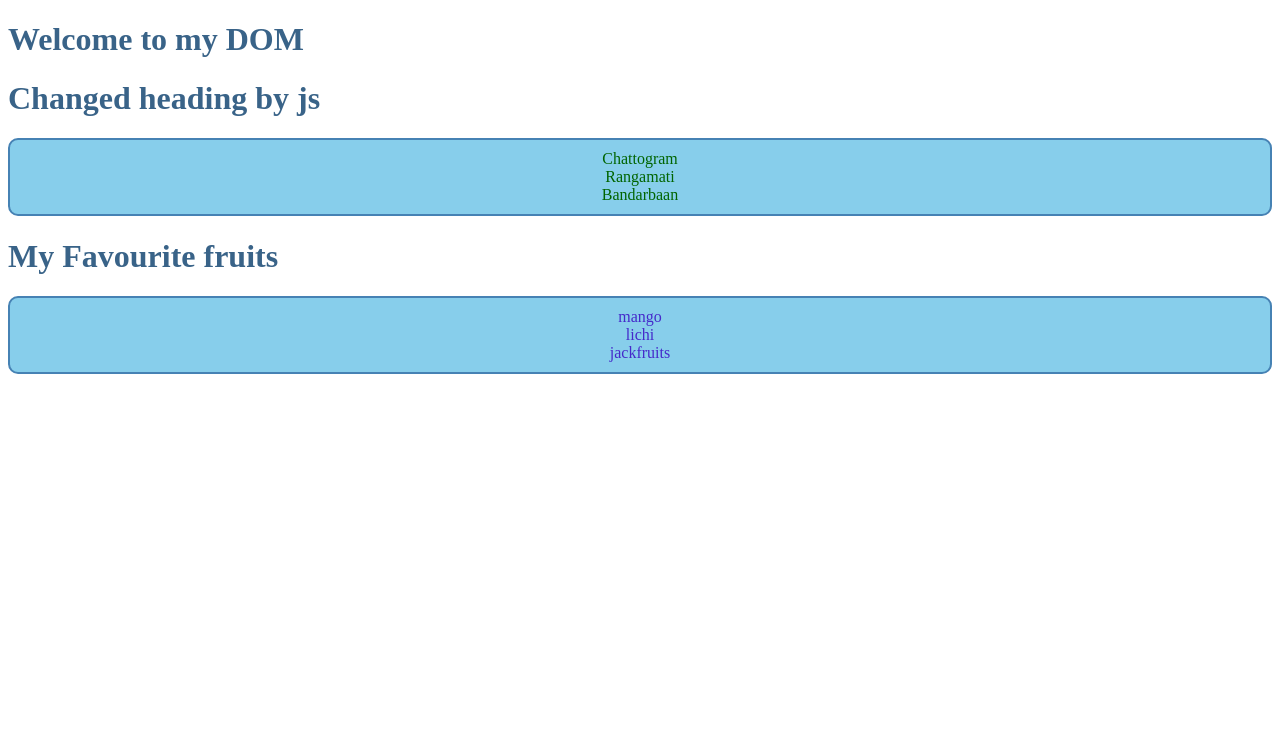
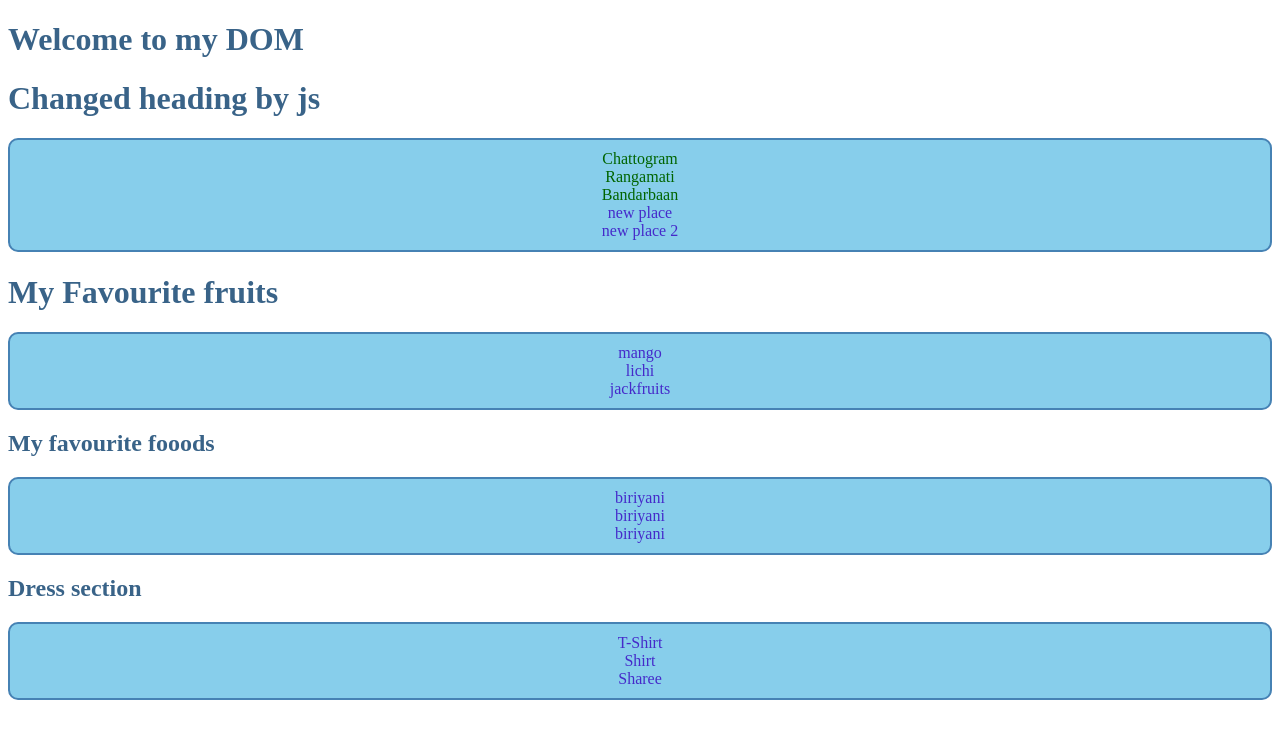
Before and after one commit to tahmina-nishu/Module-24, a plain HTML site: page index.html in a window 1280 px wide. Drawn offline with Linux system fonts and the light colour scheme.

Commit message:
complete

```diff
--- a/index.html
+++ b/index.html
@@ -20,22 +20,20 @@
     <header>
         <h1>Welcome to my DOM</h1>
     </header>
-    <main>
-        <h1 id="heading">My favourite places</h1>
-        <ul>
+    <main id="main-container">
+        <h1 id="heading" class="place places">My favourite places</h1>
+        <ul id="container">
             <li class="list">Chattogram</li>
             <li class="list">Rangamati</li>
             <li class="list">Bandarbaan</li>
         </ul>
-        <h1 id="heading2 fruits-title">My Favourite fruits</h1>
+        <h1 id="heading2">My Favourite fruits</h1>
         <ul class="fruits">
             <li>mango</li>
             <li>lichi</li>
             <li>jackfruits</li>
         </ul>
     </main>
-
-<script src="js/style.js"></script>
 
 <script>
     // ---- Change inner text by js ----
@@ -73,7 +71,62 @@
             console.log(place.innerText);
         }
 
+    //ki ki style apply krchi
+    document.getElementById('heading').style // evabe likhe console e enter dile asbe
+
 </script>
+
+<script>
+    // get attribute --> er jonno first e ekta variable er moddhe rakhte hobe
+    const title = document.getElementById('heading');
+    console.log(title.getAttribute('id')); //heading e jei id ache ta print krbe
+    console.log(title.getAttribute('class'));  //heading er class gulo print korbe
+    console.log(title.classList);  //heading er classlist gulo array akare dibe
+
+    // add class
+    title.classList.add('newClass');
+    console.log(title.classList);
+
+    //remove class
+    title.classList.remove('place');
+    console.log(title.classList);
+
+</script>
+
+<script>
+    //Childnode
+    const placesContainer = document.getElementById('container');
+    console.log(placesContainer);
+    console.log(placesContainer.childNodes);
+    console.log(placesContainer.childNodes[0]);  //0 index er child k dekhabe
+
+    //adding a paragrapg tag
+    const newElement = document.createElement('p');
+    console.log(newElement);
+
+    //adding a span tag
+    const newElement2 = document.createElement('span');
+    console.log(newElement2);
+
+    //adding a div tag
+    const newElement3 = document.createElement('div');
+    console.log(newElement3);
+
+    //adding a new list
+    const li = document.createElement('li');
+    li.innerText = 'new place';
+    console.log(li);
+
+    const placesUL = document.getElementById('container');
+    console.log(placesUL);
+    placesUL.appendChild(li);   //new list push korbe ul e
+    console.log(placesUL);
+
+    console.log(placesUL.parentNode);   //ul er parent node k dekhabe`
+</script>
+
+<script src="js/append.js"></script>
+<script src="js/style.js"></script>
 
 </body>
 </html>
--- /dev/null
+++ b/js/append.js
@@ -0,0 +1,43 @@
+//adding new element
+const placesList = document.getElementById('container');    //where to add
+const newList = document.createElement('li');   // where to be added
+newList.innerText = 'new place 2';   //what to be added
+placesList.appendChild(newList);    //push the element
+
+//adding a new section jekhane ekta list ad hobe
+const sectionContainer = document.getElementById('main-container');
+console.log(sectionContainer);
+
+const newSection = document.createElement('section');
+const h1 = document.createElement('h1');
+h1.innerText = 'My favourite fooods';
+newSection.appendChild(h1);
+sectionContainer.appendChild(newSection);
+
+const ul = document.createElement('ul');
+const li1 = document.createElement('li');
+li1.innerText = 'biriyani';
+ul.appendChild(li1);
+
+const li2 = document.createElement('li');
+li2.innerText = 'biriyani';
+ul.appendChild(li2);
+
+const li3 = document.createElement('li');
+li3.innerText = 'biriyani';
+ul.appendChild(li3);
+
+newSection.appendChild(ul);
+
+//adding a new section in another easy way
+const sectionDresses = document.createElement('section');
+sectionDresses.innerHTML = `
+<h1> Dress section </h1>
+<ul>
+    <li> T-Shirt </li>
+    <li> Shirt </li>
+    <li> Sharee </li>
+</ul>
+`
+
+sectionContainer.appendChild(sectionDresses);
```
Also changed, not shown: js/dom.js (added).
